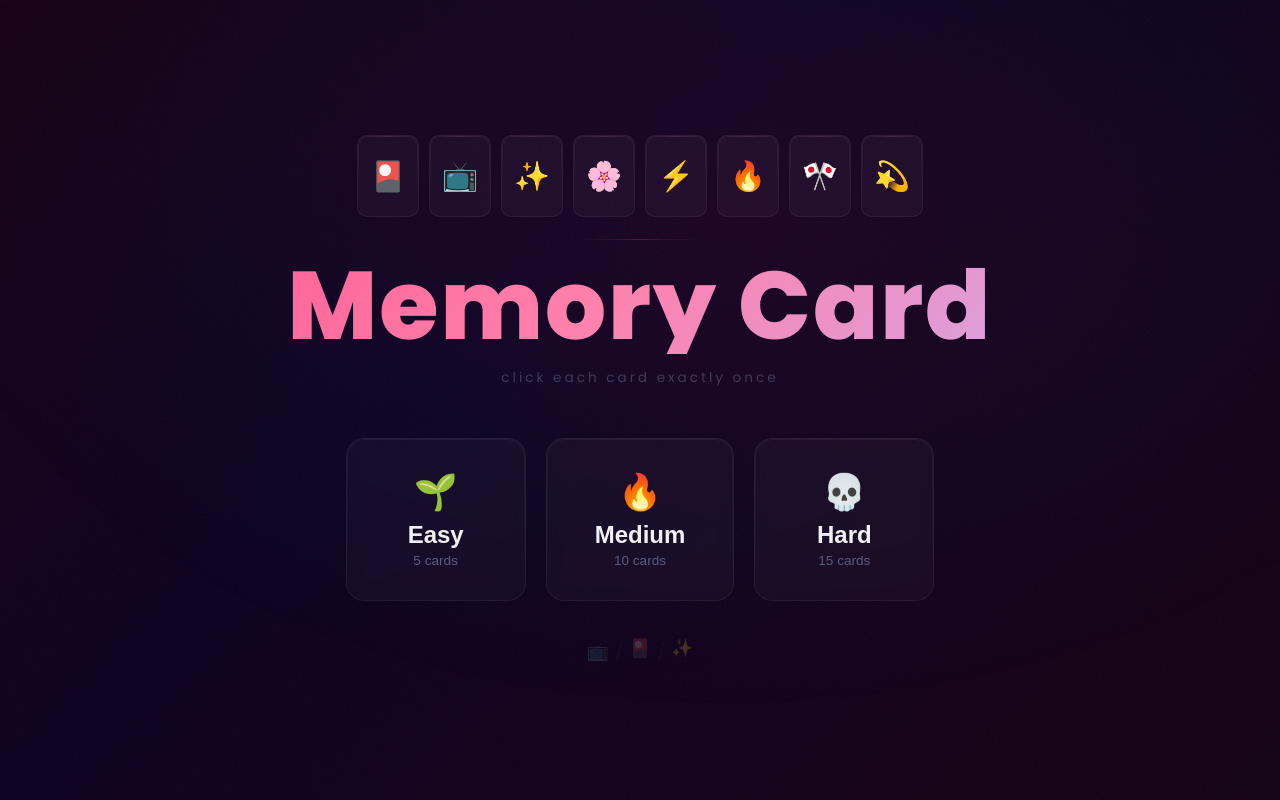
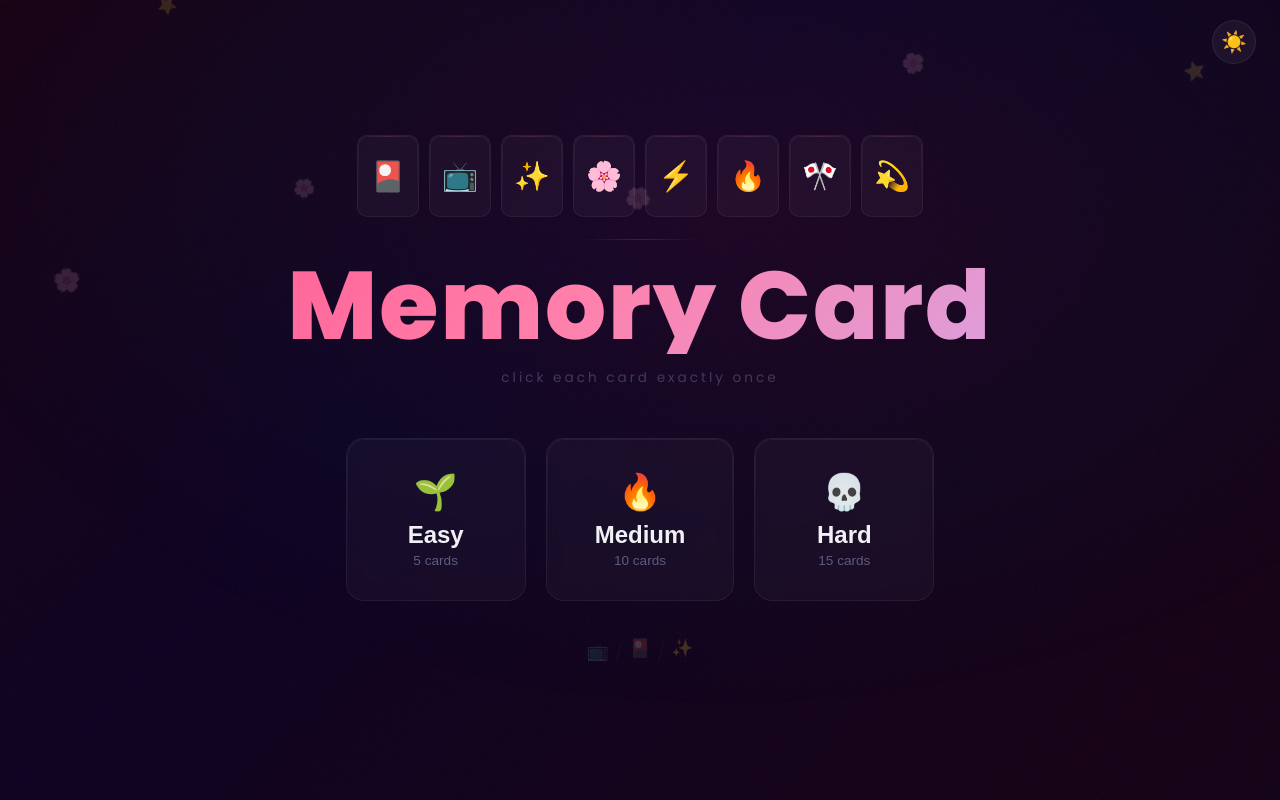
Before and after one commit to Subodh-Shah/_OdinProject_, a React (Vite) app in the folder react/MemoryCardGame/: page / in a window 1280 px wide. Built offline with nearby package versions, Linux system fonts and the light colour scheme; no server answers.

Commit message:
feat: sakura/star background particles, light/dark theme toggle with localStorage

```diff
--- a/react/MemoryCardGame/src/App.css
+++ b/react/MemoryCardGame/src/App.css
@@ -4,6 +4,167 @@
   display: flex;
   flex-direction: column;
   padding: 0 80px;
+  position: relative;
+}
+
+/* ─────────── BACKGROUND PARTICLES ─────────── */
+
+.bg-particles {
+  position: fixed;
+  inset: 0;
+  pointer-events: none;
+  z-index: 0;
+  overflow: hidden;
+}
+
+.bg-particle {
+  position: absolute;
+  top: -10%;
+  opacity: 0.15;
+  animation: particleFall linear infinite;
+  will-change: transform;
+}
+
+@keyframes particleFall {
+  0% {
+    transform: translateY(0) translateX(0) rotate(0deg);
+    opacity: 0;
+  }
+  5% {
+    opacity: 0.15;
+  }
+  90% {
+    opacity: 0.15;
+  }
+  100% {
+    transform: translateY(110vh) translateX(40px) rotate(360deg);
+    opacity: 0;
+  }
+}
+
+[data-theme="light"] .bg-particle {
+  opacity: 0.1;
+}
+
+/* ─────────── THEME TOGGLE ─────────── */
+
+.theme-toggle {
+  position: fixed;
+  top: 20px;
+  right: 24px;
+  width: 44px;
+  height: 44px;
+  border-radius: 50%;
+  background: rgba(255, 255, 255, 0.05);
+  border: 1px solid rgba(255, 255, 255, 0.08);
+  cursor: pointer;
+  font-size: 1.3rem;
+  display: flex;
+  align-items: center;
+  justify-content: center;
+  transition: all 0.25s cubic-bezier(0.4, 0, 0.2, 1);
+  z-index: 50;
+  backdrop-filter: blur(8px);
+}
+
+.theme-toggle:hover {
+  background: rgba(255, 64, 129, 0.12);
+  border-color: rgba(255, 64, 129, 0.25);
+  transform: scale(1.1);
+  box-shadow: 0 0 24px var(--accent-glow);
+}
+
+[data-theme="light"] .theme-toggle {
+  background: rgba(0, 0, 0, 0.04);
+  border-color: rgba(0, 0, 0, 0.08);
+}
+
+[data-theme="light"] .theme-toggle:hover {
+  background: rgba(233, 30, 99, 0.1);
+  border-color: rgba(233, 30, 99, 0.25);
+}
+
+/* ─────────── LIGHT THEME OVERRIDES ─────────── */
+
+[data-theme="light"] .game-header {
+  border-bottom-color: rgba(0, 0, 0, 0.06);
+}
+
+[data-theme="light"] .score-item {
+  background: rgba(0, 0, 0, 0.02);
+  border-color: rgba(0, 0, 0, 0.06);
+}
+
+[data-theme="light"] .memory-card-inner {
+  background: #ffffff;
+  border-color: rgba(0, 0, 0, 0.08);
+  box-shadow: 0 2px 16px rgba(0, 0, 0, 0.06);
+}
+
+[data-theme="light"] .memory-card:hover .memory-card-inner {
+  box-shadow:
+    0 8px 32px rgba(0, 0, 0, 0.1),
+    0 0 40px var(--accent-glow),
+    0 0 80px var(--accent-cyan-glow);
+  border-color: rgba(233, 30, 99, 0.2);
+}
+
+[data-theme="light"] .memory-card::after {
+  background: linear-gradient(180deg, rgba(0, 0, 0, 0.03) 0%, transparent 40%);
+}
+
+[data-theme="light"] .back-btn {
+  background: rgba(0, 0, 0, 0.03);
+  border-color: rgba(0, 0, 0, 0.08);
+}
+
+[data-theme="light"] .back-btn:hover {
+  background: rgba(233, 30, 99, 0.08);
+  border-color: rgba(233, 30, 99, 0.2);
+}
+
+[data-theme="light"] .win-panel {
+  background: rgba(255, 255, 255, 0.98);
+  border-color: rgba(0, 0, 0, 0.08);
+}
+
+[data-theme="light"] .win-stat {
+  background: rgba(0, 0, 0, 0.02);
+  border-color: rgba(0, 0, 0, 0.04);
+}
+
+[data-theme="light"] .home-btn {
+  background: rgba(0, 0, 0, 0.03);
+  border-color: rgba(0, 0, 0, 0.08);
+}
+
+[data-theme="light"] .home-btn:hover {
+  background: rgba(0, 0, 0, 0.06);
+  border-color: rgba(0, 0, 0, 0.12);
+}
+
+[data-theme="light"] .start-card-preview {
+  background: rgba(0, 0, 0, 0.02);
+  border-color: rgba(0, 0, 0, 0.06);
+}
+
+[data-theme="light"] .start-card-preview:hover {
+  border-color: rgba(233, 30, 99, 0.2);
+  box-shadow: 0 8px 24px rgba(0, 0, 0, 0.08), 0 0 20px rgba(233, 30, 99, 0.04);
+}
+
+[data-theme="light"] .diff-btn {
+  background: rgba(0, 0, 0, 0.02);
+  border-color: rgba(0, 0, 0, 0.06);
+}
+
+[data-theme="light"] .diff-btn:hover {
+  background: rgba(233, 30, 99, 0.04);
+  box-shadow: 0 12px 40px rgba(0, 0, 0, 0.08);
+}
+
+[data-theme="light"] .win-overlay {
+  background: rgba(255, 255, 255, 0.7);
 }
 
 .game-header {
--- /dev/null
+++ b/react/MemoryCardGame/src/components/BackgroundParticles.jsx
@@ -0,0 +1,33 @@
+const particles = [
+  { emoji: '🌸', left: '3%', delay: '0s', duration: '14s', size: '1.4rem' },
+  { emoji: '⭐', left: '12%', delay: '4s', duration: '18s', size: '1rem' },
+  { emoji: '🌸', left: '22%', delay: '2s', duration: '12s', size: '1.1rem' },
+  { emoji: '✨', left: '35%', delay: '6s', duration: '16s', size: '0.9rem' },
+  { emoji: '🌸', left: '48%', delay: '1s', duration: '15s', size: '1.3rem' },
+  { emoji: '⭐', left: '58%', delay: '5s', duration: '11s', size: '1rem' },
+  { emoji: '🌸', left: '70%', delay: '3s', duration: '17s', size: '1.2rem' },
+  { emoji: '✨', left: '82%', delay: '7s', duration: '13s', size: '0.8rem' },
+  { emoji: '⭐', left: '92%', delay: '2.5s', duration: '19s', size: '1.1rem' },
+  { emoji: '🌸', left: '45%', delay: '8s', duration: '14s', size: '1rem' },
+];
+
+export default function BackgroundParticles() {
+  return (
+    <div className="bg-particles">
+      {particles.map((p, i) => (
+        <span
+          key={i}
+          className="bg-particle"
+          style={{
+            left: p.left,
+            animationDelay: p.delay,
+            animationDuration: p.duration,
+            fontSize: p.size,
+          }}
+        >
+          {p.emoji}
+        </span>
+      ))}
+    </div>
+  );
+}
--- a/react/MemoryCardGame/src/components/GameContainer.jsx
+++ b/react/MemoryCardGame/src/components/GameContainer.jsx
@@ -3,6 +3,8 @@ import StartScreen from './StartScreen.jsx';
 import ScoreContainer from './ScoreContainer.jsx';
 import MemoryCardContainer from './MemoryCardContainer.jsx';
 import WinScreen from './WinScreen.jsx';
+import BackgroundParticles from './BackgroundParticles.jsx';
+import ThemeToggle from './ThemeToggle.jsx';
 
 function shuffle(array) {
   const arr = [...array];
@@ -41,6 +43,16 @@ export default function GameContainer() {
   const [justClicked, setJustClicked] = useState(null);
   const [allAnime, setAllAnime] = useState([]);
   const [loading, setLoading] = useState(true);
+  const [theme, setTheme] = useState(() => localStorage.getItem('memory-theme') || 'dark');
+
+  useEffect(() => {
+    document.documentElement.setAttribute('data-theme', theme);
+    localStorage.setItem('memory-theme', theme);
+  }, [theme]);
+
+  function toggleTheme() {
+    setTheme(prev => prev === 'dark' ? 'light' : 'dark');
+  }
 
   useEffect(() => {
     fetch('https://api.jikan.moe/v4/top/anime?limit=20&filter=bypopularity')
@@ -108,6 +120,8 @@ export default function GameContainer() {
 
   return (
     <div className="game-wrapper">
+      <BackgroundParticles />
+      <ThemeToggle theme={theme} onToggle={toggleTheme} />
       {gamePhase === 'start' && <StartScreen onStart={startGame} loading={loading} />}
 
       {gamePhase === 'won' && diffConfig && (
--- /dev/null
+++ b/react/MemoryCardGame/src/components/ThemeToggle.jsx
@@ -0,0 +1,7 @@
+export default function ThemeToggle({ theme, onToggle }) {
+  return (
+    <button className="theme-toggle" onClick={onToggle} aria-label="Toggle theme">
+      {theme === 'dark' ? '☀️' : '🌙'}
+    </button>
+  );
+}
--- a/react/MemoryCardGame/src/index.css
+++ b/react/MemoryCardGame/src/index.css
@@ -79,6 +79,32 @@ body::after {
   75% { transform: translate(3%, -2%); }
 }
 
+[data-theme="light"] {
+  --bg-deep: #f0eef5;
+  --bg-primary: #f8f6ff;
+  --bg-secondary: #ffffff;
+  --bg-surface: #eeecf5;
+  --bg-card: rgba(255, 255, 255, 0.9);
+  --text-primary: #1a1a2e;
+  --text-secondary: #5c5c7a;
+  --text-muted: #9494b0;
+  --accent: #e91e63;
+  --accent-light: #ff80ab;
+  --accent-glow: rgba(233, 30, 99, 0.15);
+  --accent-glow-strong: rgba(233, 30, 99, 0.25);
+  --accent-cyan: #00bcd4;
+  --accent-cyan-glow: rgba(0, 188, 212, 0.15);
+}
+
+[data-theme="light"] html,
+[data-theme="light"] body {
+  background: linear-gradient(135deg, #f5f0ff 0%, #fff0f5 25%, #f0f5ff 50%, #f5f0f5 75%, #f5f0ff 100%);
+}
+
+[data-theme="light"] body::after {
+  background: radial-gradient(ellipse at 50% 50%, rgba(233, 30, 99, 0.04) 0%, rgba(0, 188, 212, 0.02) 40%, transparent 65%);
+}
+
 #root {
   min-height: 100vh;
   display: flex;
```
